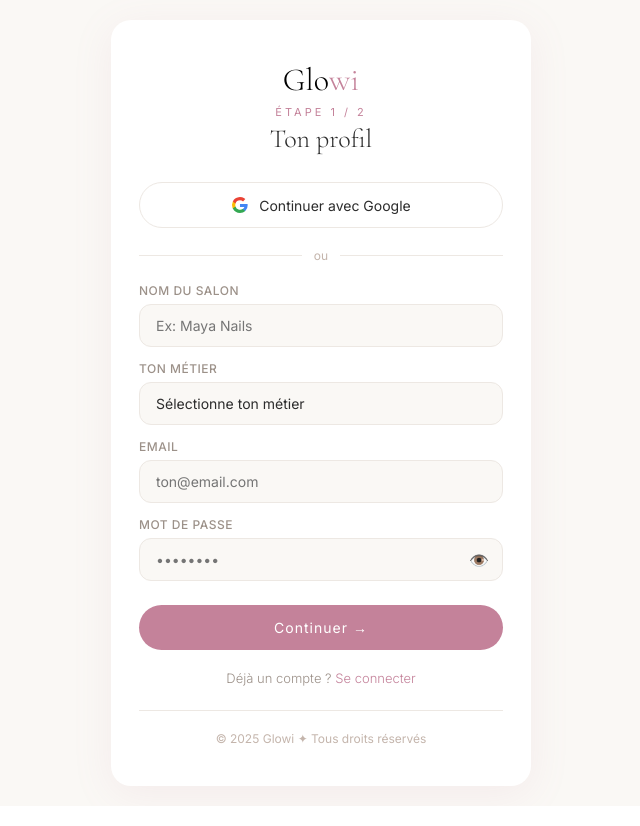
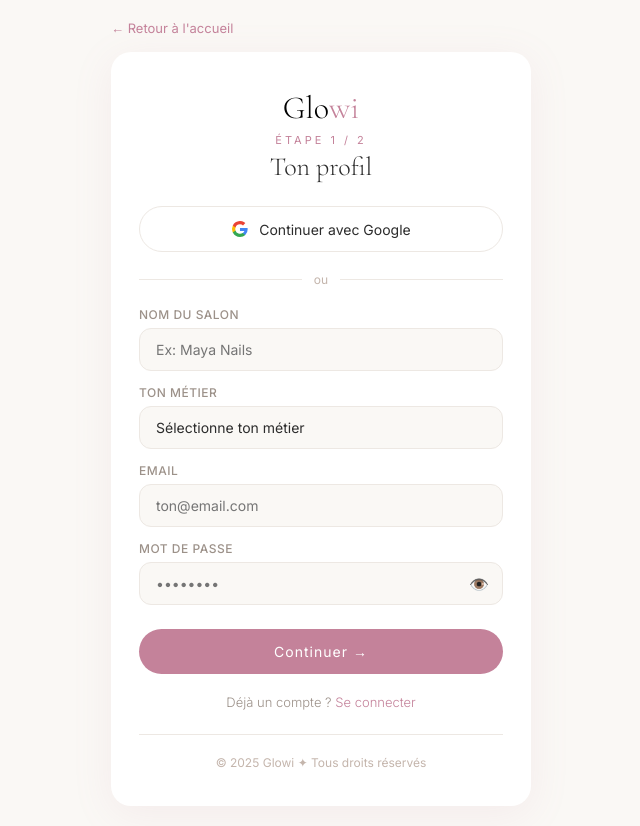
Before and after one commit to DressCode38/Glowi, a React (Vite) app: page /register in a window 1280 px wide. Shown: the whole page, without its empty margins (319-959 px from the left). Built offline with nearby package versions, Linux system fonts and the light colour scheme.

Commit message:
bouton retour accueil login et register

```diff
--- a/src/pages/Login.jsx
+++ b/src/pages/Login.jsx
@@ -1,4 +1,4 @@
-import { useState, useEffect } from 'react'
+import { useState } from 'react'
 import { useNavigate } from 'react-router-dom'
 import { signInWithEmailAndPassword, signInWithPopup } from 'firebase/auth'
 import { auth, googleProvider } from '../firebase'
@@ -36,7 +36,7 @@
   }
 
   return (
-    <div style={{ fontFamily: 'Inter, sans-serif', minHeight: '100vh', background: '#faf8f5', display: 'flex', alignItems: 'center', justifyContent: 'center', padding: '20px' }}>
+    <div style={{ fontFamily: 'Inter, sans-serif', minHeight: '100vh', background: '#faf8f5', display: 'flex', flexDirection: 'column', alignItems: 'center', justifyContent: 'center', padding: '20px' }}>
 
       <style>{`
         @import url('https://fonts.googleapis.com/css2?family=Cormorant+Garamond:ital,wght@0,300;0,400;1,400&family=Inter:wght@300;400;500&display=swap');
@@ -65,20 +65,34 @@
           margin-bottom: 20px;
         }
         .btn-google:hover { border-color: #c4829a; }
+        .btn-retour {
+          background: transparent; border: none; color: #c4829a;
+          font-size: 13px; cursor: pointer; margin-bottom: 16px;
+          display: flex; align-items: center; gap: 6px;
+          font-family: 'Inter', sans-serif; padding: 0;
+        }
+        .btn-retour:hover { opacity: 0.7; }
         .eye-btn {
           position: absolute; right: 14px; top: 50%; transform: translateY(-50%);
           background: none; border: none; font-size: 16px; color: #c4b5ac; cursor: pointer;
         }
       `}</style>
 
-      <div style={{ width: '100%', maxWidth: '400px', background: '#fff', borderRadius: '20px', padding: '40px 32px', boxShadow: '0 8px 40px rgba(196,130,154,0.1)' }}>
+      <div style={{ width: '100%', maxWidth: '400px' }}>
+
+        {/* BOUTON RETOUR */}
+        <button className="btn-retour" onClick={() => navigate('/')}>
+          ← Retour à l'accueil
+        </button>
+
+        <div style={{ background: '#fff', borderRadius: '20px', padding: '40px 32px', boxShadow: '0 8px 40px rgba(196,130,154,0.1)' }}>
 
           <div style={{ textAlign: 'center', marginBottom: '32px' }}>
-          <h1 onClick={() => navigate('/')} style={{ fontFamily: 'Cormorant Garamond, serif', fontSize: '36px', fontWeight: '300', cursor: 'pointer', marginBottom: '8px' }}>
+            <h1 style={{ fontFamily: 'Cormorant Garamond, serif', fontSize: '36px', fontWeight: '300', marginBottom: '8px', cursor: 'pointer' }} onClick={() => navigate('/')}>
               Glo<span style={{ color: '#c4829a' }}>wi</span>
             </h1>
             <p style={{ fontSize: '11px', letterSpacing: '4px', color: '#c4829a', textTransform: 'uppercase', marginBottom: '6px' }}>Bon retour</p>
-          <h2 style={{ fontFamily: 'Cormorant Garamond, serif', fontSize: '28px', fontWeight: '300', color: '#2c2c2c' }}>Connexion</h2>
+            <h2 style={{ fontFamily: 'Cormorant Garamond, serif', fontSize: '28px', fontWeight: '300', color: '#2c2c2c' }}>Connexion pro</h2>
           </div>
 
           <button className="btn-google" onClick={handleGoogle} disabled={loading}>
@@ -116,7 +130,6 @@
                   {showPassword ? '🙈' : '👁️'}
                 </button>
               </div>
-            <p style={{ fontSize: '12px', color: '#c4829a', marginTop: '8px', textAlign: 'right', cursor: 'pointer' }}>Mot de passe oublié ?</p>
             </div>
             <button type="submit" className="btn-sakura" disabled={loading}>
               {loading ? '✦ Connexion...' : 'Se connecter'}
@@ -128,8 +141,9 @@
             <span onClick={() => navigate('/register')} style={{ color: '#c4829a', cursor: 'pointer', fontWeight: '400' }}>Rejoindre Glowi</span>
           </p>
 
-        <div style={{ marginTop: '32px', paddingTop: '20px', borderTop: '1px solid #ede8e3', textAlign: 'center' }}>
+          <div style={{ marginTop: '28px', paddingTop: '20px', borderTop: '1px solid #ede8e3', textAlign: 'center' }}>
             <p style={{ fontSize: '12px', color: '#c4b5ac' }}>© 2025 Glowi ✦ Tous droits réservés</p>
+          </div>
         </div>
       </div>
     </div>
--- a/src/pages/Register.jsx
+++ b/src/pages/Register.jsx
@@ -1,4 +1,4 @@
-import { useState, useEffect } from 'react'
+import { useState } from 'react'
 import { useNavigate } from 'react-router-dom'
 import { createUserWithEmailAndPassword, signInWithPopup, updateProfile } from 'firebase/auth'
 import { doc, setDoc } from 'firebase/firestore'
@@ -56,7 +56,7 @@
   }
 
   return (
-    <div style={{ fontFamily: 'Inter, sans-serif', minHeight: '100vh', background: '#faf8f5', display: 'flex', alignItems: 'center', justifyContent: 'center', padding: '20px' }}>
+    <div style={{ fontFamily: 'Inter, sans-serif', minHeight: '100vh', background: '#faf8f5', display: 'flex', flexDirection: 'column', alignItems: 'center', justifyContent: 'center', padding: '20px' }}>
 
       <style>{`
         @import url('https://fonts.googleapis.com/css2?family=Cormorant+Garamond:ital,wght@0,300;0,400;1,400&family=Inter:wght@300;400;500&display=swap');
@@ -66,8 +66,7 @@
           border: 1px solid #ede8e3; border-radius: 12px;
           font-size: 14px; font-family: 'Inter', sans-serif;
           background: #faf8f5; color: #2c2c2c; outline: none;
-          transition: border-color 0.3s, box-shadow 0.3s;
-          box-sizing: border-box;
+          transition: border-color 0.3s, box-shadow 0.3s; box-sizing: border-box;
         }
         .input-zen:focus { border-color: #c4829a; box-shadow: 0 0 0 3px rgba(196,130,154,0.1); background: #fff; }
         .select-zen {
@@ -97,6 +96,13 @@
           margin-bottom: 20px;
         }
         .btn-google:hover { border-color: #c4829a; }
+        .btn-retour {
+          background: transparent; border: none; color: #c4829a;
+          font-size: 13px; cursor: pointer; margin-bottom: 16px;
+          display: flex; align-items: center; gap: 6px;
+          font-family: 'Inter', sans-serif; padding: 0;
+        }
+        .btn-retour:hover { opacity: 0.7; }
         .plan-card {
           border: 1px solid #ede8e3; border-radius: 14px; padding: 14px;
           cursor: pointer; transition: all 0.3s; background: #fff;
@@ -109,10 +115,17 @@
         }
       `}</style>
 
-      <div style={{ width: '100%', maxWidth: '420px', background: '#fff', borderRadius: '20px', padding: '40px 28px', boxShadow: '0 8px 40px rgba(196,130,154,0.1)' }}>
+      <div style={{ width: '100%', maxWidth: '420px' }}>
 
-        <div style={{ textAlign: 'center', marginBottom: '28px' }}>
-          <h1 onClick={() => navigate('/')} style={{ fontFamily: 'Cormorant Garamond, serif', fontSize: '32px', fontWeight: '300', cursor: 'pointer', marginBottom: '6px' }}>
+        {/* BOUTON RETOUR */}
+        <button className="btn-retour" onClick={() => navigate('/')}>
+          ← Retour à l'accueil
+        </button>
+
+        <div style={{ background: '#fff', borderRadius: '20px', padding: '36px 28px', boxShadow: '0 8px 40px rgba(196,130,154,0.1)' }}>
+
+          <div style={{ textAlign: 'center', marginBottom: '24px' }}>
+            <h1 style={{ fontFamily: 'Cormorant Garamond, serif', fontSize: '32px', fontWeight: '300', cursor: 'pointer', marginBottom: '6px' }} onClick={() => navigate('/')}>
               Glo<span style={{ color: '#c4829a' }}>wi</span>
             </h1>
             <p style={{ fontSize: '11px', letterSpacing: '3px', color: '#c4829a', textTransform: 'uppercase', marginBottom: '4px' }}>Étape {etape} / 2</p>
@@ -204,7 +217,7 @@
                   ].map((p) => (
                     <div key={p.id} className={`plan-card ${plan === p.id ? 'active' : ''}`} onClick={() => setPlan(p.id)} style={{ position: 'relative' }}>
                       {p.recommande && (
-                      <div style={{ position: 'absolute', top: '-10px', left: '50%', transform: 'translateX(-50%)', background: '#c4829a', color: '#fff', fontSize: '10px', letterSpacing: '1.5px', padding: '3px 14px', borderRadius: '20px', textTransform: 'uppercase' }}>
+                        <div style={{ position: 'absolute', top: '-10px', left: '50%', transform: 'translateX(-50%)', background: '#c4829a', color: '#fff', fontSize: '10px', letterSpacing: '1.5px', padding: '3px 14px', borderRadius: '20px', textTransform: 'uppercase', whiteSpace: 'nowrap' }}>
                           Recommandé
                         </div>
                       )}
@@ -213,7 +226,9 @@
                           <p style={{ fontSize: '14px', fontWeight: '500', color: '#2c2c2c', margin: '0 0 3px' }}>{p.nom}</p>
                           <p style={{ fontSize: '12px', color: '#9c9189', margin: 0, fontWeight: '300' }}>{p.desc}</p>
                         </div>
-                      <p style={{ fontFamily: 'Cormorant Garamond, serif', fontSize: '22px', fontWeight: '300', color: plan === p.id ? '#c4829a' : '#2c2c2c', margin: 0 }}>{p.prix}<span style={{ fontSize: '11px', color: '#c4b5ac' }}>/mois</span></p>
+                        <p style={{ fontFamily: 'Cormorant Garamond, serif', fontSize: '22px', fontWeight: '300', color: plan === p.id ? '#c4829a' : '#2c2c2c', margin: 0 }}>
+                          {p.prix}<span style={{ fontSize: '11px', color: '#c4b5ac' }}>/mois</span>
+                        </p>
                       </div>
                     </div>
                   ))}
@@ -231,6 +246,7 @@
           </div>
         </div>
       </div>
+    </div>
   )
 }
 
```
Lines whose indentation alone changed are shown as unchanged.
